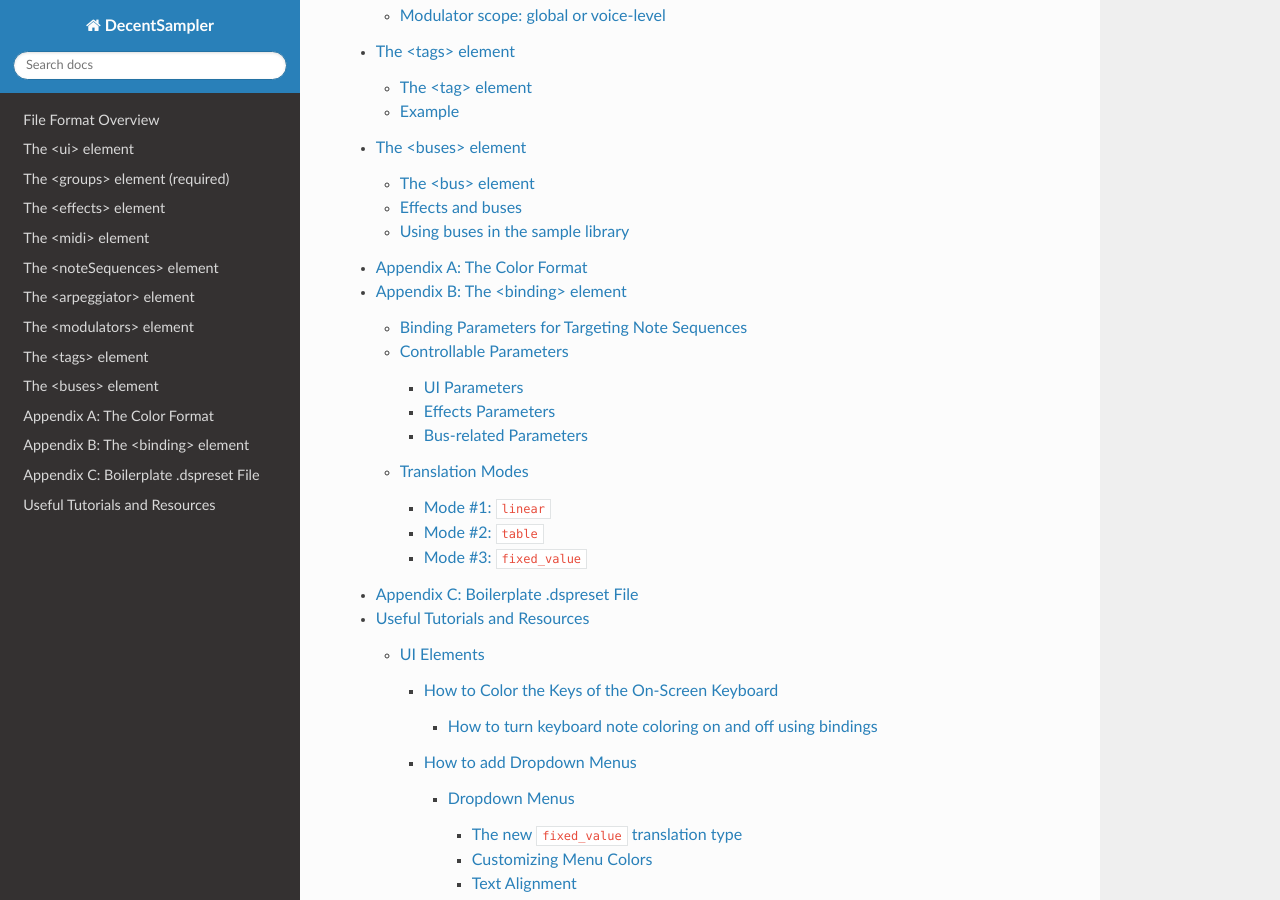
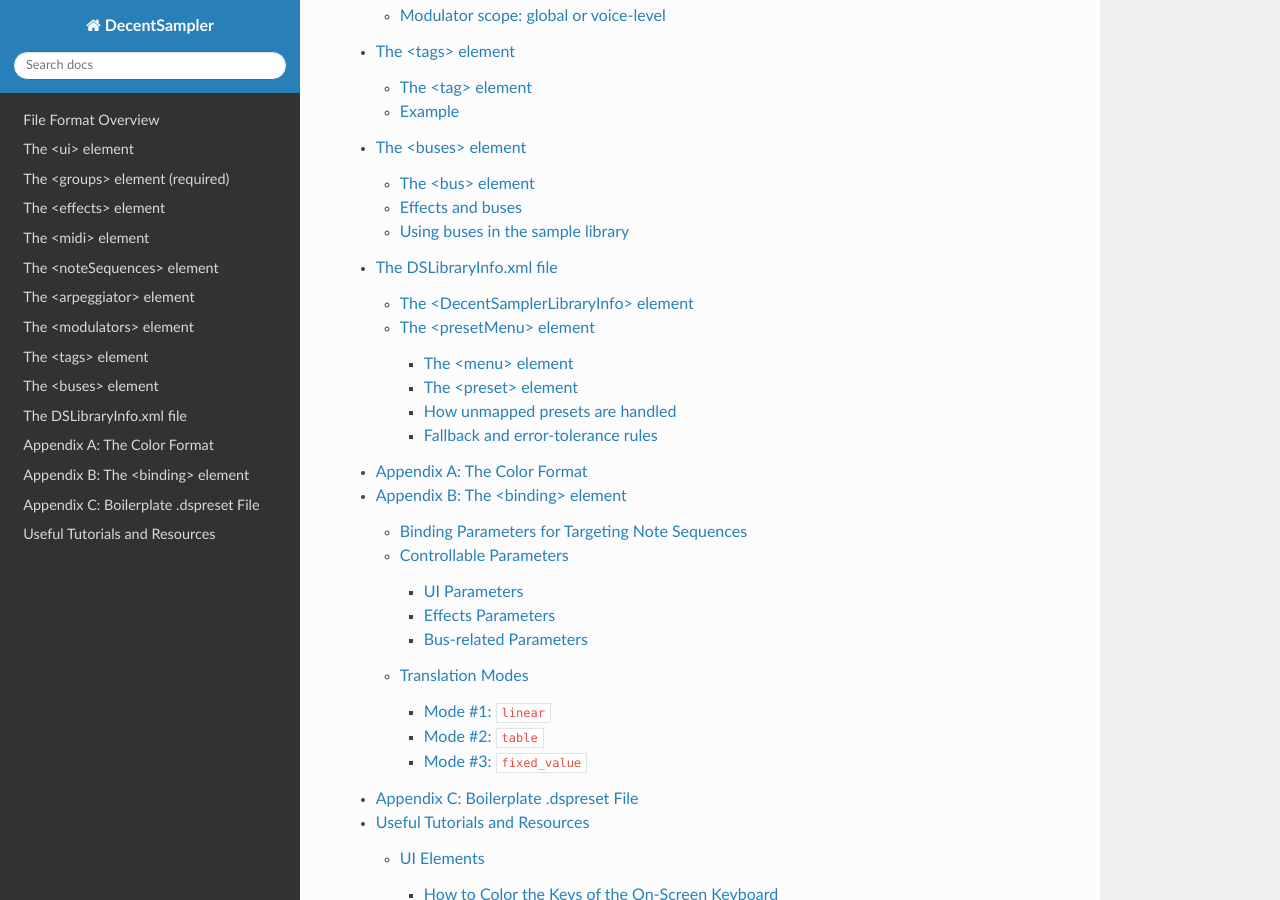
Before and after one commit to DecentSamples/DecentSampler-Developers-Guide, a Sphinx documentation site: the page built from docs/source/index.rst, in a window 1280 px wide and 900 px high, scrolled down 2438 px. Built offline with Sphinx 7.4.7 and the Read the Docs theme 3.1.0, drawn with Linux system fonts in a browser that asks for light colours.

Commit message:
0000386: Document DSLibraryInfo.xml and the presetMenu element
New top-level page covering the library-manifest sidecar file
(name/productId/version/coverArt) and the optional presetMenu element
that lets a library author organize its browsing hierarchy
independently of where .dspreset files sit on disk.

````diff
--- a/docs/source/index.rst
+++ b/docs/source/index.rst
@@ -24,6 +24,7 @@
    the-modulators-element
    the-tags-element
    the-buses-element
+   the-dslibraryinfo-file
    appendix-a-the-color-format
    appendix-b-the-binding-element
    appendix-c-boilerplate-dspreset-file
--- /dev/null
+++ b/docs/source/the-dslibraryinfo-file.md
@@ -0,0 +1,90 @@
+The DSLibraryInfo.xml file
+===========================
+
+`DSLibraryInfo.xml` is an optional sidecar file that describes a whole sample library, as opposed to a single preset. If your library has one, it lives at the top level of your library's folder — a sibling to your `Presets/`, `Samples/`, etc. subfolders — not inside any individual `.dspreset` file.
+
+Everything in this file is optional, including the file itself. A sample library with no `DSLibraryInfo.xml` at all behaves exactly as it always has.
+
+## The &lt;DecentSamplerLibraryInfo&gt; element
+
+This is the root element of `DSLibraryInfo.xml`.
+
+Attributes:
+
+| Attribute | Required/Optional | Description | Default |
+|:----------|:-------------------|:-------------|:---------|
+| **`name`** | optional | The library's display name, shown wherever DecentSampler lists your installed libraries. | *(the folder's own name)* |
+| **`productId`** | optional | Ties this library to a specific product/purchase, if you distribute it through DecentSampler's built-in store integration. | *(none)* |
+| **`version`** | optional | The library's own version string, in `major.minor.patch` form (e.g. `1.2.0`). | *(none)* |
+| **`coverArt`** | optional | Path to a cover art image for the library, relative to this file's own folder. | *(none)* |
+
+Example:
+
+```xml
+<?xml version="1.0" encoding="UTF-8"?>
+<DecentSamplerLibraryInfo name="My Sample Library" productId="com.example.mylibrary"
+                           version="1.2.0" coverArt="CoverArt.png">
+</DecentSamplerLibraryInfo>
+```
+
+## The &lt;presetMenu&gt; element
+
+Larger sample libraries often ship many presets — a dozen pads, a couple dozen leads, a handful of basses. Without a `<presetMenu>` element, DecentSampler's preset browser simply mirrors your presets' physical folder layout on disk. That's fine for small libraries, but it means the only way to reorganize how your presets are grouped in the browser is to actually move the `.dspreset` files around on disk — and since a preset's own sample paths are relative to its own file's location, moving a working preset into a new subfolder can silently break it.
+
+The `<presetMenu>` element solves this by letting you define a browsing hierarchy that's completely independent of where your `.dspreset` files actually live. Your presets stay right where they are; `<presetMenu>` just describes how you want them grouped when someone browses your library.
+
+### The &lt;menu&gt; element
+
+A `<menu>` element represents one folder/category in the browsing hierarchy.
+
+Attributes:
+
+| Attribute | Required/Optional | Description | Default |
+|:----------|:-------------------|:-------------|:---------|
+| **`name`** | required | The category's display label in the preset browser. | *(none)* |
+
+A `<menu>` can contain any number of `<menu>` and `<preset>` children, nested as deeply as you like.
+
+### The &lt;preset&gt; element
+
+A `<preset>` element places one existing `.dspreset` file into the browsing hierarchy.
+
+Attributes:
+
+| Attribute | Required/Optional | Description | Default |
+|:----------|:-------------------|:-------------|:---------|
+| **`file`** | required | Path to a `.dspreset` file, relative to the library's top-level folder (the same folder `DSLibraryInfo.xml` itself lives in). | *(none)* |
+
+### How unmapped presets are handled
+
+You don't have to list every preset in your library inside `<presetMenu>` — only the ones you want organized into a specific category. Any `.dspreset` (or `.dsproduct`) file under your library's top-level folder that isn't referenced anywhere in `<presetMenu>` still shows up automatically, at the top level of the browsing hierarchy, right alongside your named categories.
+
+### Fallback and error-tolerance rules
+
+- If a `<preset file="...">` entry points at a file that no longer exists, it's silently skipped — no error is shown to the end user.
+- A `<menu>` left with no children (after the rule above) is dropped entirely rather than showing up as an empty category.
+- Top-level entries — both your named `<menu>` categories and any unmapped presets that fell back to the top level — are always shown in alphabetical order in the browser. Presets and sub-menus *inside* one of your `<menu>` elements keep the order you wrote them in.
+- Searching/filtering in DecentSampler's preset browser narrows down within this same grouped hierarchy — a search doesn't fall back to an unrelated flat list.
+- A library with no `<presetMenu>` element at all, or one that ends up with nothing left in it after the rules above, behaves exactly like a library that never used this feature: a flat, alphabetically-sorted, disk-mirrored preset list.
+
+Example:
+
+```xml
+<?xml version="1.0" encoding="UTF-8"?>
+<DecentSamplerLibraryInfo name="My Sample Library">
+  <presetMenu>
+    <menu name="Pads">
+      <preset file="Presets/Pads/WarmPad.dspreset"/>
+      <preset file="Presets/Pads/GlassPad.dspreset"/>
+      <menu name="Analog">
+        <preset file="Presets/Pads/Analog/Drift.dspreset"/>
+      </menu>
+    </menu>
+    <menu name="Leads">
+      <preset file="Presets/Leads/Saw.dspreset"/>
+    </menu>
+  </presetMenu>
+</DecentSamplerLibraryInfo>
+```
+
+In this example, the preset browser shows two top-level categories, **Pads** (with a nested **Analog** sub-category) and **Leads**. Any other `.dspreset` file elsewhere in this library's folder that isn't mentioned above — say, a `Bass/DeepBass.dspreset` — would still appear, automatically, alongside **Pads** and **Leads** at the top level.
````
